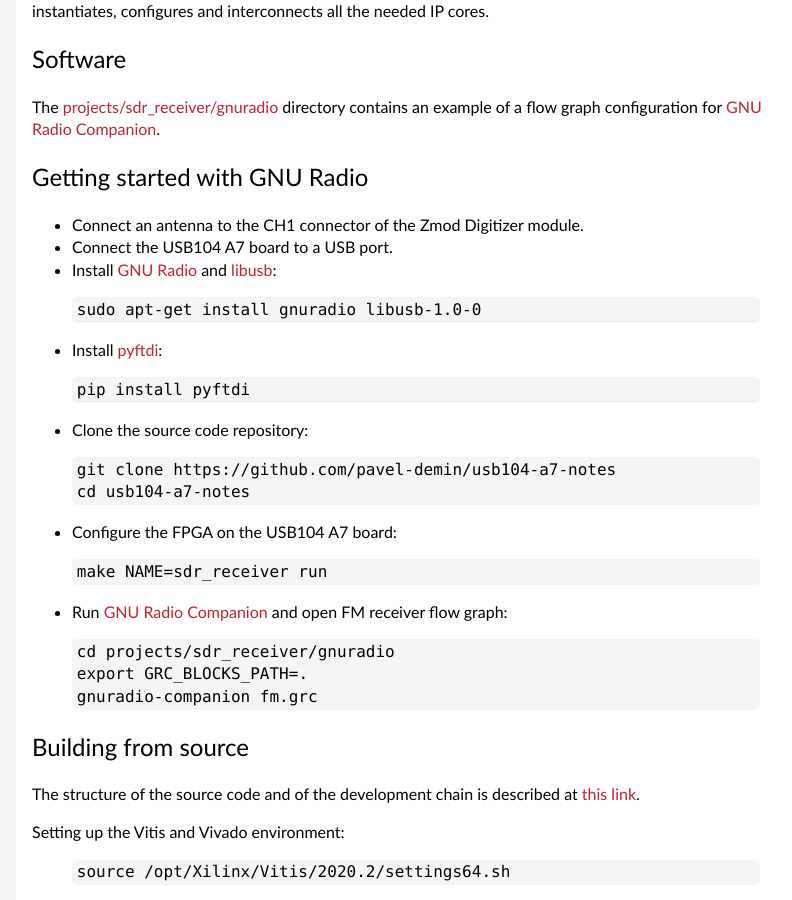
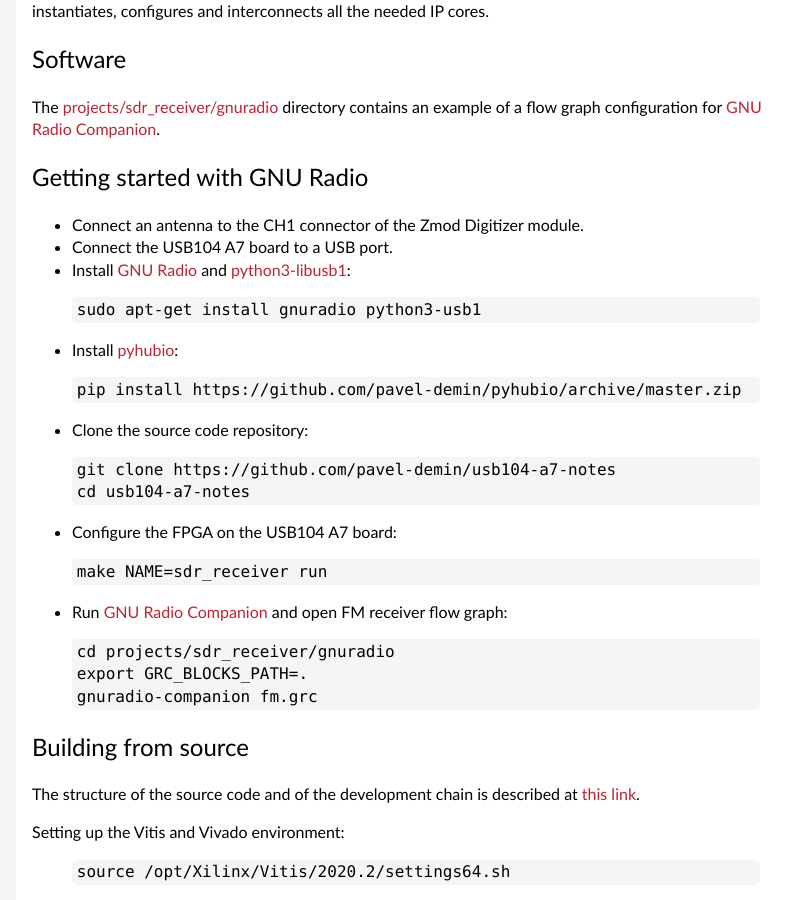
Before and after one commit to pavel-demin/usb104-a7-notes, a Jekyll site: the page built from sdr-receiver.md, in a window 1280 px wide and 900 px high, scrolled down 912 px. Shown: the whole window, without its empty margins (224-1016 px from the left). Built offline with Jekyll 4.4.1, drawn with Linux system fonts in a browser that asks for light colours.

Commit message:
update sdr-receiver

```diff
--- a/sdr-receiver.md
+++ b/sdr-receiver.md
@@ -40,13 +40,13 @@
 
  - Connect an antenna to the CH1 connector of the Zmod Digitizer module.
  - Connect the USB104 A7 board to a USB port.
- - Install [GNU Radio](http://gnuradio.org) and [libusb](https://libusb.info/):
+ - Install [GNU Radio](http://gnuradio.org) and [python3-libusb1](https://github.com/vpelletier/python-libusb1):
 {% highlight bash %}
-sudo apt-get install gnuradio libusb-1.0-0
+sudo apt-get install gnuradio python3-usb1
 {% endhighlight %}
- - Install [pyftdi](https://github.com/eblot/pyftdi):
+ - Install [pyhubio](https://github.com/pavel-demin/pyhubio):
 {% highlight bash %}
-pip install pyftdi
+pip install https://github.com/pavel-demin/pyhubio/archive/master.zip
 {% endhighlight %}
  - Clone the source code repository:
 {% highlight bash %}
```
Also changed, not shown: img/sdr-receiver.png.
